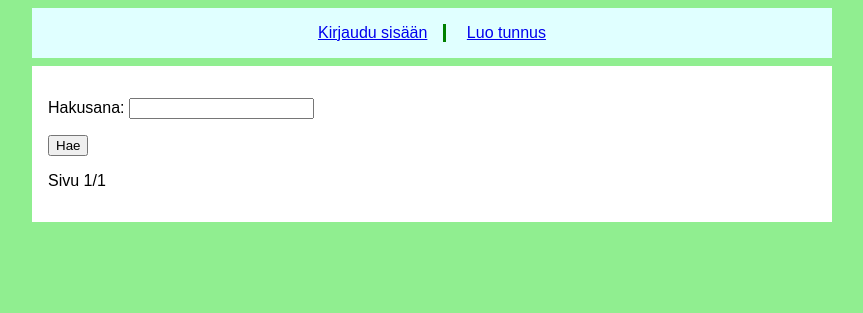
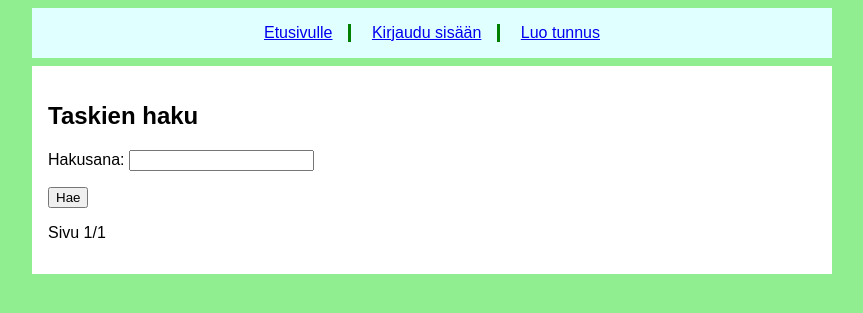
Before and after one commit to ogvirtan/todoapp, a Flask app: page /search in a window 1280 px wide. Shown: the part 120-433 px from the top of the page, without its empty margins (208-1071 px from the left). Run offline with Flask 3, Linux system fonts and the light colour scheme.

Commit message:
Removed visibility of buttons for unlogged users

```diff
--- a/templates/layout.html
+++ b/templates/layout.html
@@ -23,6 +23,7 @@
         {% else %}
         <nav>
             <ul>
+                <li><a href="/">Etusivulle</a></li>
                 <li><a href="/login"> Kirjaudu sisään</a></li>
                 <li><a href="/register">Luo tunnus</a></li>
             </ul>
--- a/templates/search.html
+++ b/templates/search.html
@@ -3,6 +3,7 @@
 {% block title %}Search{% endblock %}
 
 {% block content %}
+<h2>Taskien haku</h2>
 <form action="/search" method="get">
   <p>
     Hakusana:
--- a/templates/task.html
+++ b/templates/task.html
@@ -37,10 +37,13 @@
       </form>
     </li>
     {% endif %}
+    {% if session.username %}
     <li>
       <form action="/comment/{{ task.id }}" method="get">
         <input type="submit" value="Kommentoi">
       </form>
+      </li>
+    {% endif %}
   </ul>
 </nav>
 
```
